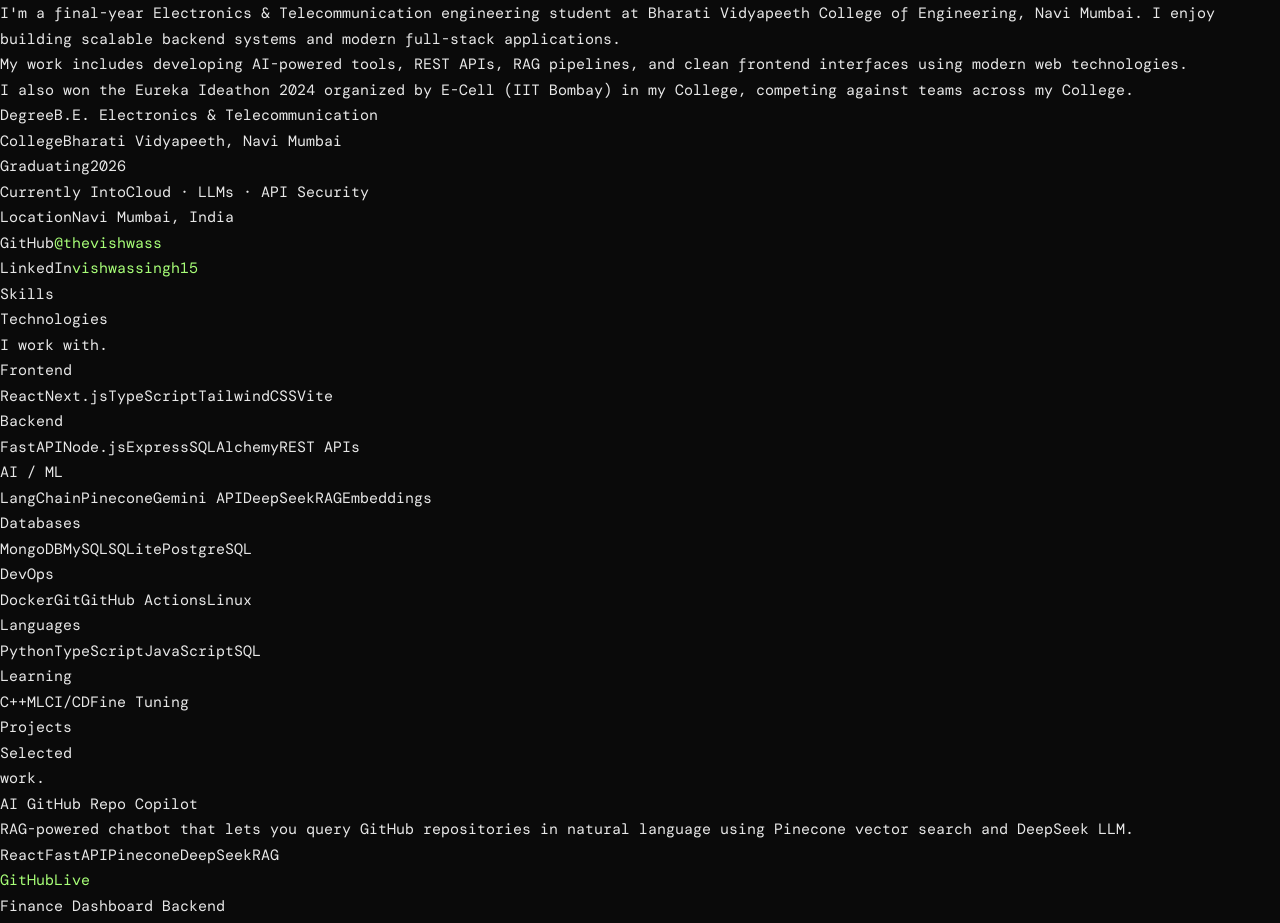
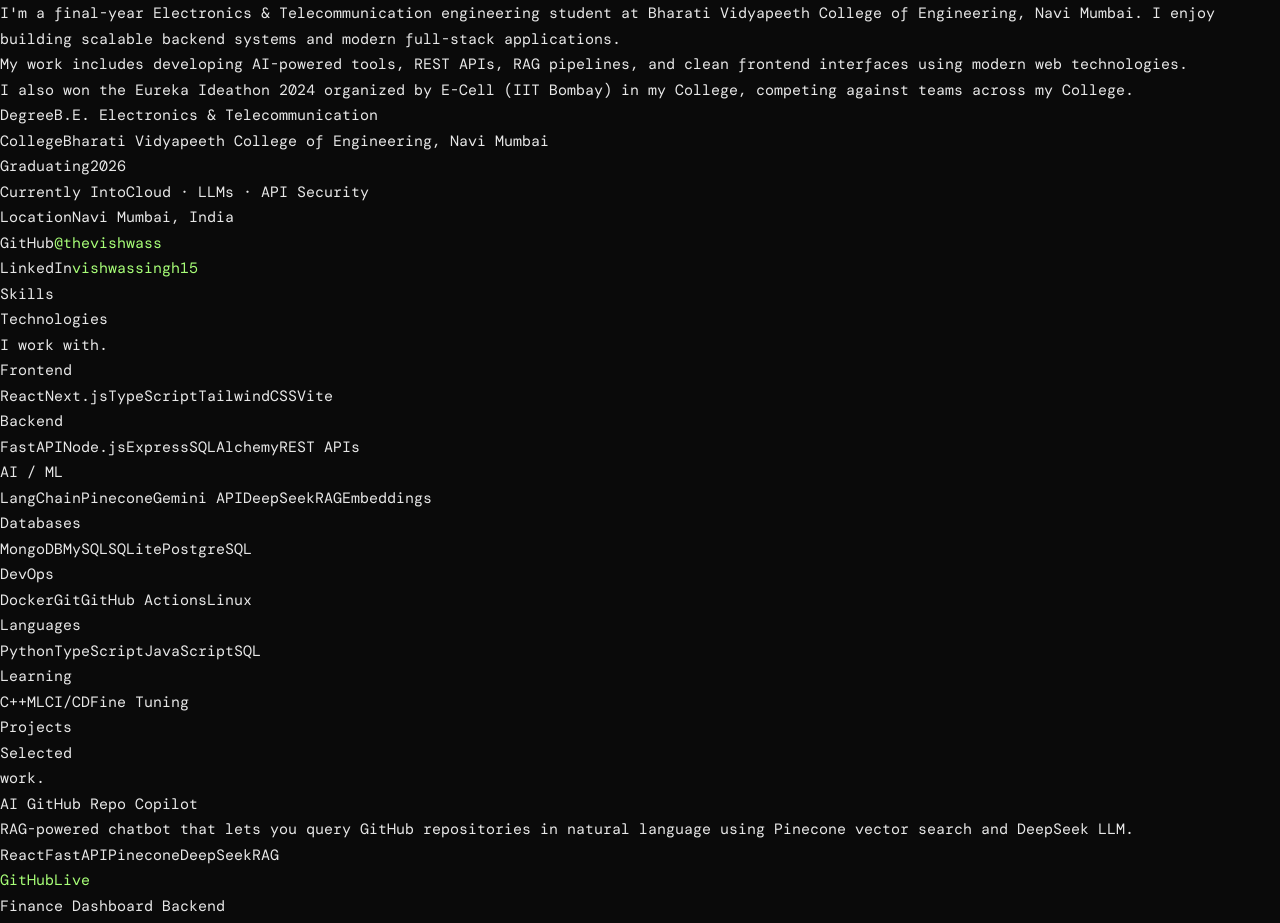
Before and after one commit to thevishwass/portfolio-site, a React (Vite) app: page / in a window 1280 px wide. Shown: the part 860-1783 px from the top of the page. Built offline with nearby package versions, Linux system fonts and the light colour scheme; a web font is replaced by a local one.

Commit message:
fixed spellings

```diff
--- a/src/components/About.tsx
+++ b/src/components/About.tsx
@@ -27,7 +27,7 @@
 
 const FACTS = [
   { label: "Degree", value: "B.E. Electronics & Telecommunication" },
-  { label: "College", value: "Bharati Vidyapeeth, Navi Mumbai" },
+  { label: "College", value: "Bharati Vidyapeeth College of Engineering, Navi Mumbai" },
   { label: "Graduating", value: "2026" },
   { label: "Currently Into", value: "Cloud · LLMs · API Security" },
   { label: "Location", value: "Navi Mumbai, India" },
```
